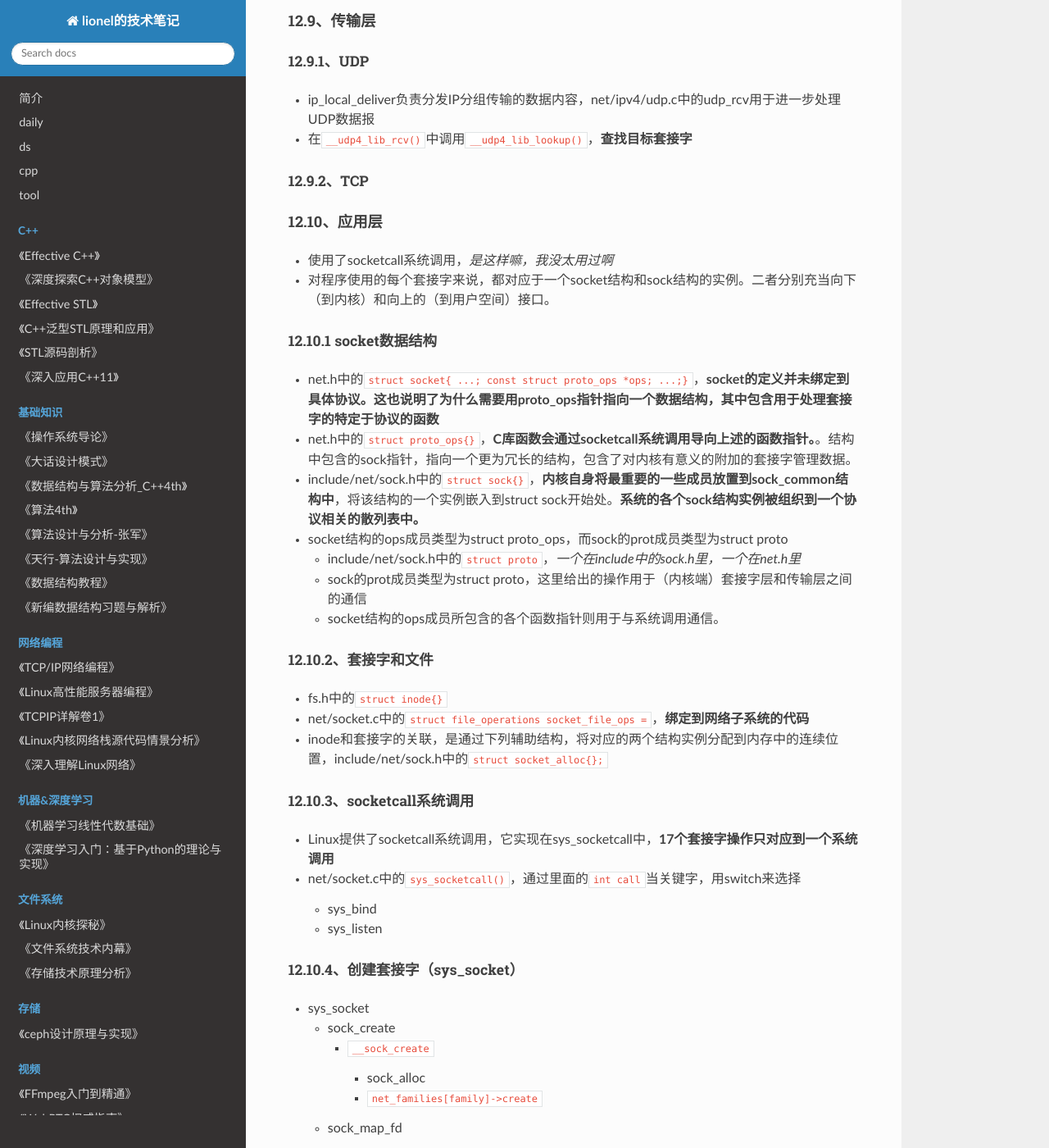
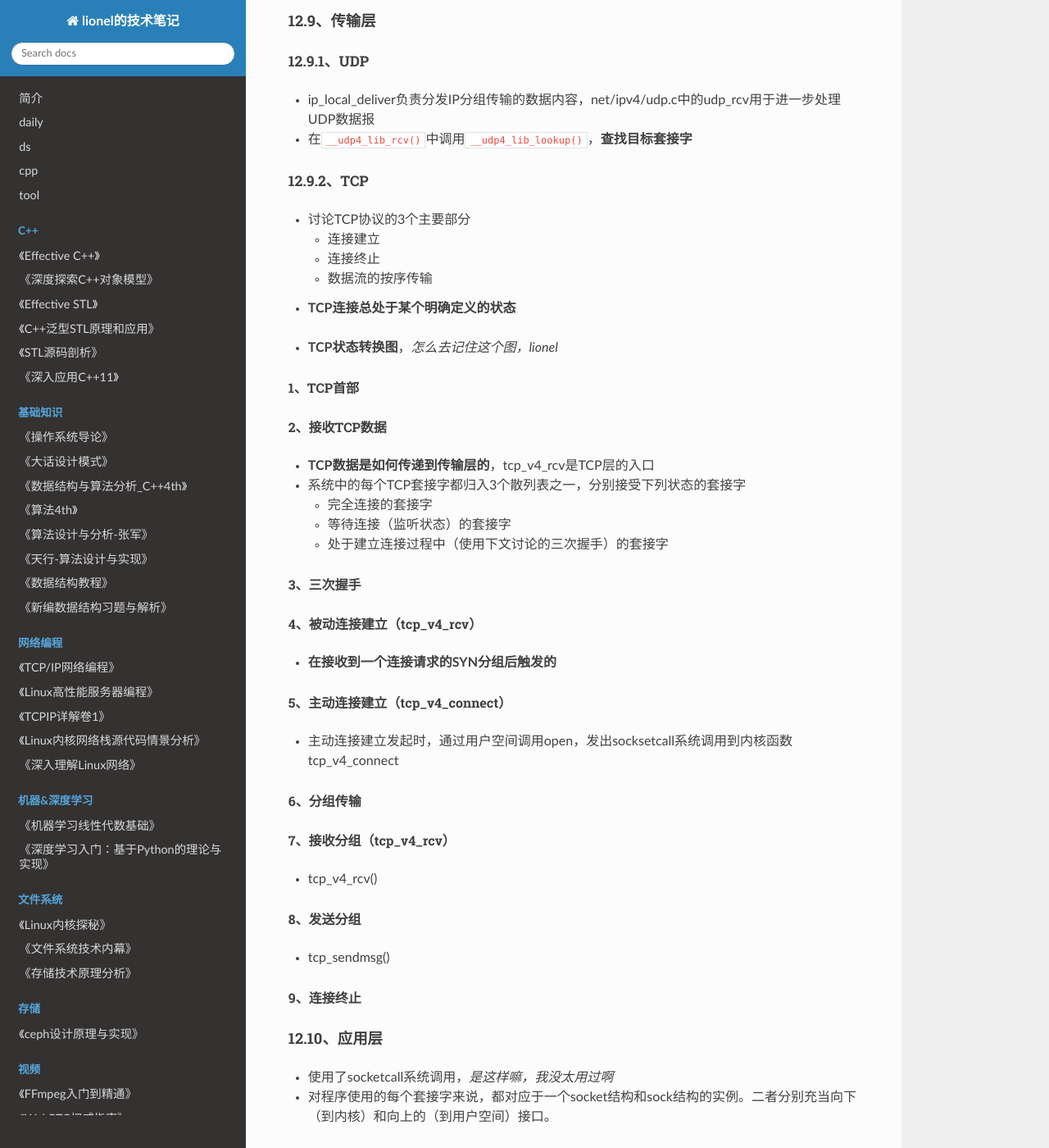
Before and after one commit to wolflion/booknotes, an MkDocs documentation site: the page built from docs/10network/深入Linux内核架构-chap12网络.md, in a window 1280 px wide and 1400 px high, scrolled down 2954 px. Shown: the whole window at 82% size. Built offline with MkDocs 1.6.1, drawn with Linux system fonts in a browser that asks for light colours; nearby versions of some CDN libraries.

Commit message:
Update 深入Linux内核架构-chap12网络.md

```diff
--- a/docs/10network/深入Linux内核架构-chap12网络.md
+++ b/docs/10network/深入Linux内核架构-chap12网络.md
@@ -114,6 +114,46 @@
 
 ##### 12.9.2、TCP
 
++ 讨论TCP协议的3个主要部分
+  + 连接建立
+  + 连接终止
+  + 数据流的按序传输
++ **TCP连接总处于某个明确定义的状态**
+
++ **TCP状态转换图**，*怎么去记住这个图，lionel*
+
+###### 1、TCP首部
+
+###### 2、接收TCP数据
+
++ **TCP数据是如何传递到传输层的**，tcp_v4_rcv是TCP层的入口
++ 系统中的每个TCP套接字都归入3个散列表之一，分别接受下列状态的套接字
+  + 完全连接的套接字
+  + 等待连接（监听状态）的套接字
+  + 处于建立连接过程中（使用下文讨论的三次握手）的套接字
+
+###### 3、三次握手
+
+###### 4、被动连接建立（tcp_v4_rcv）
+
++ **在接收到一个连接请求的SYN分组后触发的**
+
+###### 5、主动连接建立（tcp_v4_connect）
+
++ 主动连接建立发起时，通过用户空间调用open，发出socksetcall系统调用到内核函数tcp_v4_connect
+
+###### 6、分组传输
+
+###### 7、接收分组（tcp_v4_rcv）
+
++ tcp_v4_rcv()
+
+###### 8、发送分组
+
++ tcp_sendmsg()
+
+###### 9、连接终止
+
 #### 12.10、应用层
 
 + 使用了socketcall系统调用，*是这样嘛，我没太用过啊*
```
